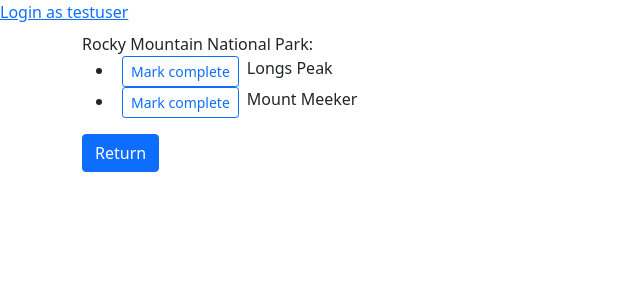
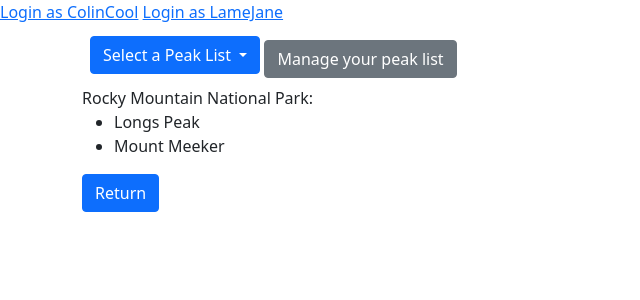
Before and after one commit to colindevlin/peakbagger, a Flask app: page /list/1 in a window 1280 px wide. Shown: the top 300 px of the page, without its empty margins (0-640 px from the left). Run offline with Flask 3, Linux system fonts and the light colour scheme.

Commit message:
user list subscrip functionality

```diff
--- a/app.py
+++ b/app.py
@@ -1,4 +1,4 @@
-from flask import Flask, render_template, session, redirect, url_for, flash, get_flashed_messages
+from flask import Flask, render_template, session, redirect, url_for, flash, get_flashed_messages, request
 from models import Peak, PeakList, db_session, User
 import datetime
 
@@ -11,6 +11,13 @@ def get_current_user():
         return db_session.query(User).get(user_id)
     return None
 
+@app.context_processor
+def inject_user():
+    user = None
+    if 'user_id' in session:
+        user = db_session.query(User).get(session['user_id'])
+    return dict(user=user)
+
 @app.route('/')
 def index():
     all_peaks_lists = db_session.query(PeakList).all()
@@ -18,17 +25,43 @@ def index():
 
 @app.route('/list/<int:list_id>')
 def list_view(list_id):
+    all_peaks_lists = db_session.query(PeakList).all()
     peak_list = db_session.query(PeakList).get(list_id)
-    return render_template('list_view.html', peak_list=peak_list)
+    print([peak.name for peak in peak_list.peaks])
+    return render_template('list_view.html', peak_list=peak_list, all_peaks_lists=all_peaks_lists)
 
-@app.route('/manage')
+@app.route('/manage', methods=['GET', 'POST'])
 def manage_list():
-    return render_template('manage.html')
+    current_user = get_current_user()
+    if request.method == "GET":
+        if current_user:
+            user_lists = current_user.peak_lists
+            all_peaks_lists = db_session.query(PeakList).all()
+            return render_template('manage.html', user_lists=user_lists, all_peaks_lists=all_peaks_lists)
+        else:
+            flash("Please login to manage your lists.")
+            return redirect('/')
+    elif request.method == "POST":
+        if current_user:
+            user_lists = current_user.peak_lists
+            selected_lists = request.form.getlist('subscribe_list')
+            for peak_list in db_session.query(PeakList).filter(PeakList.id.in_(selected_lists)):
+                if peak_list not in user_lists:
+                    current_user.peak_lists.append(peak_list)
+            for peak_list in user_lists:
+                if str(peak_list.id) not in selected_lists:
+                    current_user.peak_lists.remove(peak_list)
+            db_session.commit()
+            return redirect(url_for('manage_list'))
+        else:
+            flash("Please login to manage your lists.")
+            return redirect('/')
 
-@app.route('/login')
-def login():
-    session['user_id'] = 1
-    flash("Logged in as testuser")
+
+@app.route('/login/<int:user_id>')
+def login(user_id):
+    session['user_id'] = user_id
+    flash("Logged in as {user_id}")
     return redirect(url_for('index'))
 
 @app.route('/logout')
--- a/models.py
+++ b/models.py
@@ -34,7 +34,7 @@ class Peak(Base):
 
     peak_lists = relationship('PeakList', secondary='peak_peaklist_association', back_populates='peaks')
 
-# Declare association tables after all models
+
 peak_peaklist_association = Table(
     'peak_peaklist_association',
     Base.metadata,
@@ -49,5 +49,4 @@ user_peaklist_association = Table(
     Column('peaklist_id', Integer, ForeignKey('peak_list.id'))
 )
 
-# Create tables
 Base.metadata.create_all(engine)
--- a/templates/base.html
+++ b/templates/base.html
@@ -15,10 +15,11 @@
 
 </head>
 <body>
-{% if session.get('user_id') %}
-    <p>Logged in as testuser | <a href="{{ url_for('logout') }}">Logout</a></p>
+{% if user %}
+    <p>Logged in as {{ user.username }} | <a href="{{ url_for('logout') }}">Logout</a></p>
 {% else %}
-    <a href="{{ url_for('login') }}">Login as testuser</a>
+    <a href="{{ url_for('login', user_id=1) }}">Login as ColinCool</a>
+    <a href="{{ url_for('login', user_id=2) }}">Login as LameJane</a>
 {% endif %}
 
 {% block content %}
--- a/templates/list_view.html
+++ b/templates/list_view.html
@@ -5,15 +5,27 @@
 
 {% block content %}
 <div class="container mt-2">
+    <div class="dropdown m-2">
+        <button class="btn btn-primary dropdown-toggle" type="button" id="peak_dropdown" data-bs-toggle="dropdown" aria-expanded="false">
+            Select a Peak List
+        </button>
+        <ul class="dropdown-menu" aria-labelledby="peak_dropdown">
+            {% for peak_list in all_peaks_lists %}
+            <li>
+                <a class="dropdown-item" href="{{ url_for('list_view', list_id=peak_list.id) }}">{{ peak_list.name }}</a>
+            </li>
+            {% endfor %}
+        </ul>
+        <a class="btn btn-secondary mt-2" href="{{ url_for('manage_list') }}">Manage your peak list</a>
+    </div>
+</div>
+
+<div class="container mt-2">
     {{ peak_list.name }}:
     <ul>
         {% for peak in peak_list.peaks %}
         <li>
-            <div class="btn-group btn-group-sm" role="group" aria-label="">
-                <input type="checkbox" class="btn-check" id="peak_done" autocomplete="off">
-                <label class="btn btn-outline-primary mx-2" for="peak_done">Mark complete</label>
-                {{ peak.name }}
-            </div>
+            {{ peak.name }}
         </li>
         {% endfor %}
     </ul>
```
Also changed, not shown: templates/index.html (+5 -4 lines), templates/manage.html (+21 -0 lines), peak_data.db, templates/login.html (added), templates/logout.html (added).
